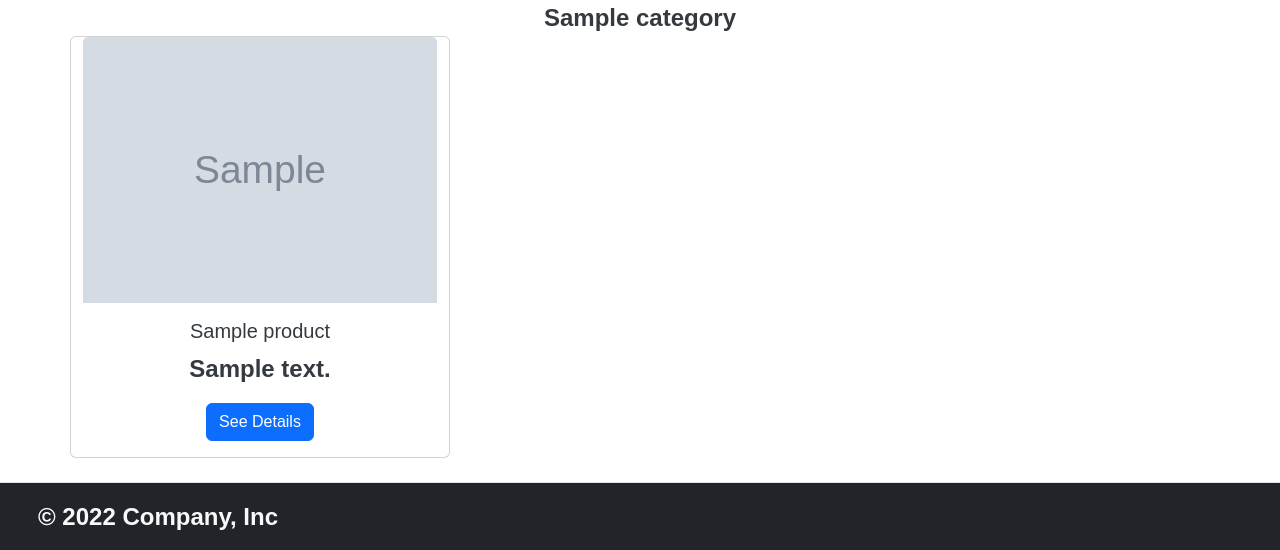
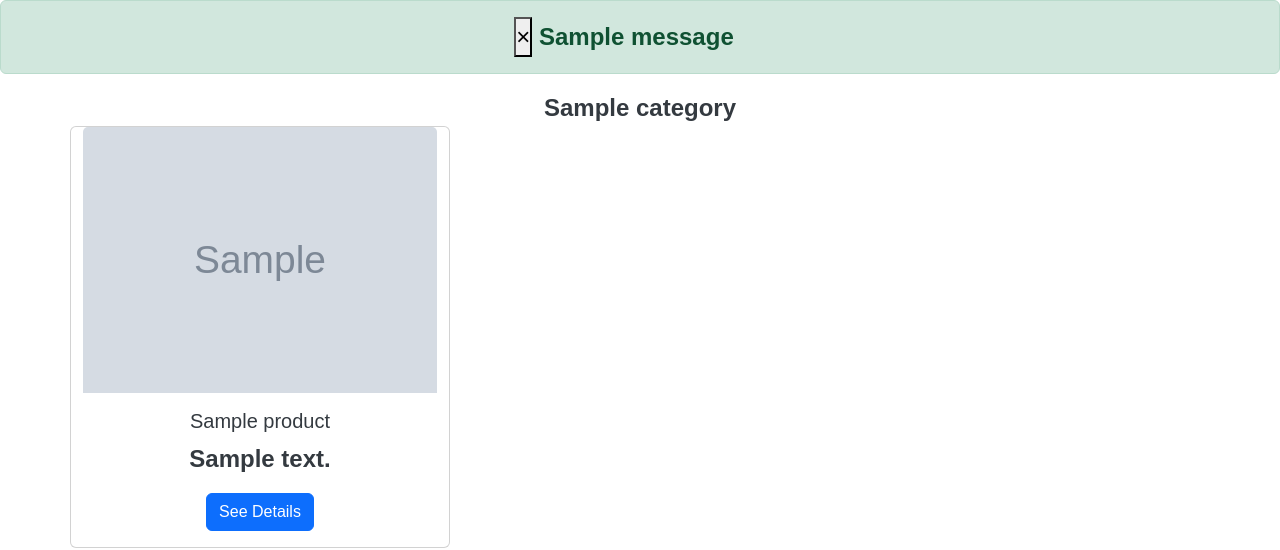
Before and after one commit to Sina3127/shop, a Django app: page /shop/categories-details/1/ in a window 1280 px wide. Shown: the part 84-634 px from the top of the page. Run offline with Django 3.2, Linux system fonts and the light colour scheme; tables that the repository leaves empty hold one stand-in row (values such as "Sample post"); grey boxes marked "Sample" are stand-in pictures; one stand-in notice (Sample message) is shown.

Commit message:
add messages

```diff
--- a/shop/templates/shop/_base.html
+++ b/shop/templates/shop/_base.html
@@ -84,6 +84,17 @@
     </div>
 </header>
 
+{% for message in messages %}
+<div class="container-fluid p-0">
+  <div class="alert {{ message.tags }} alert-dismissible" role="alert" >
+    <button type="button" class="close" data-dismiss="alert" aria-label="Close">
+      <span aria-hidden="True">&times;</span>
+    </button>
+    {{ message }}
+  </div>
+</div>
+{% endfor %}
+
 <main class="mb-auto container d-inline-block">
     {% block content %}
     {% endblock content %}
--- a/shop/views.py
+++ b/shop/views.py
@@ -1,3 +1,4 @@
+from django.contrib import messages
 from django.http import HttpResponse
 from django.shortcuts import render, redirect, get_object_or_404
 from django.template import loader
@@ -59,17 +60,22 @@ def CartDetails(request):
 
 
 def addToCart(request):  # cart, you may also like,
-    print(request.POST)
     if request.user.is_authenticated:
         cart, created = Cart.objects.get_or_create(user=request.user)
-        product_id = request.POST.get('id')
-        id = int(product_id[0])
+        id = int(request.POST.get('id')[0])
+        product = get_object_or_404(Product, id=id)
         if CartItem.objects.filter(cart=cart, product=id).exists():
-            cart_item = CartItem.objects.filter(cart=cart, product=id).first()
+            cart_item = CartItem.objects.filter(cart=cart, product=product).first()
             cart_item.count += 1
             cart_item.save()
         else:
-            CartItem.objects.create(cart=cart, product_id=id, count=1)
+            CartItem.objects.create(cart=cart, product=product, count=1)
+
+        if CartItem.objects.get(cart=cart, product=id).count > product.inventory:
+            messages.add_message(request, messages.WARNING, "sorry, we don't have enough product!")
+            CartItem.objects.filter(cart=cart, product=id).update(count=product.inventory)
+        else:
+            messages.add_message(request, messages.INFO, "new product added")
         return redirect('cart')
     else:
         return redirect('signup')
```
Also changed, not shown: settings/common.py (+11 -6 lines).
